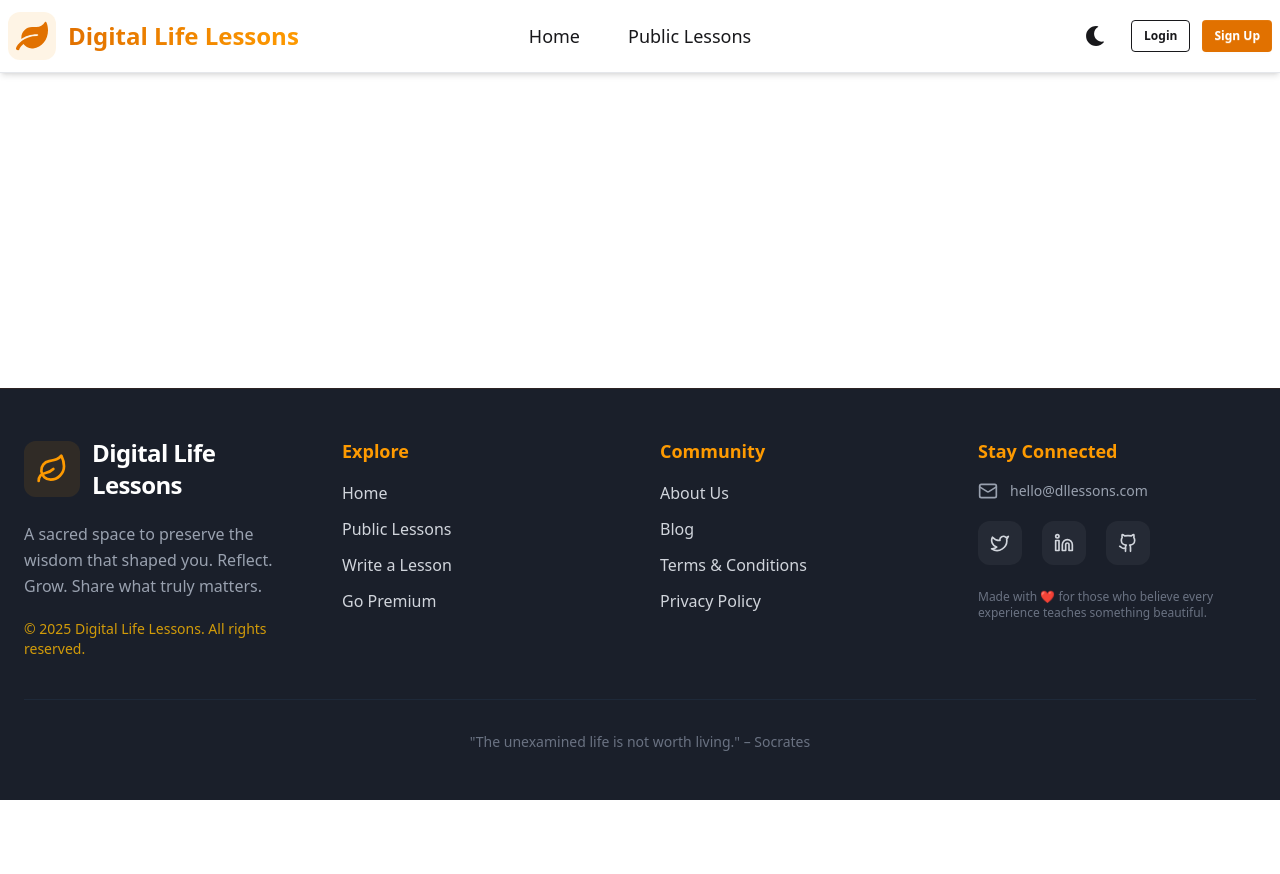
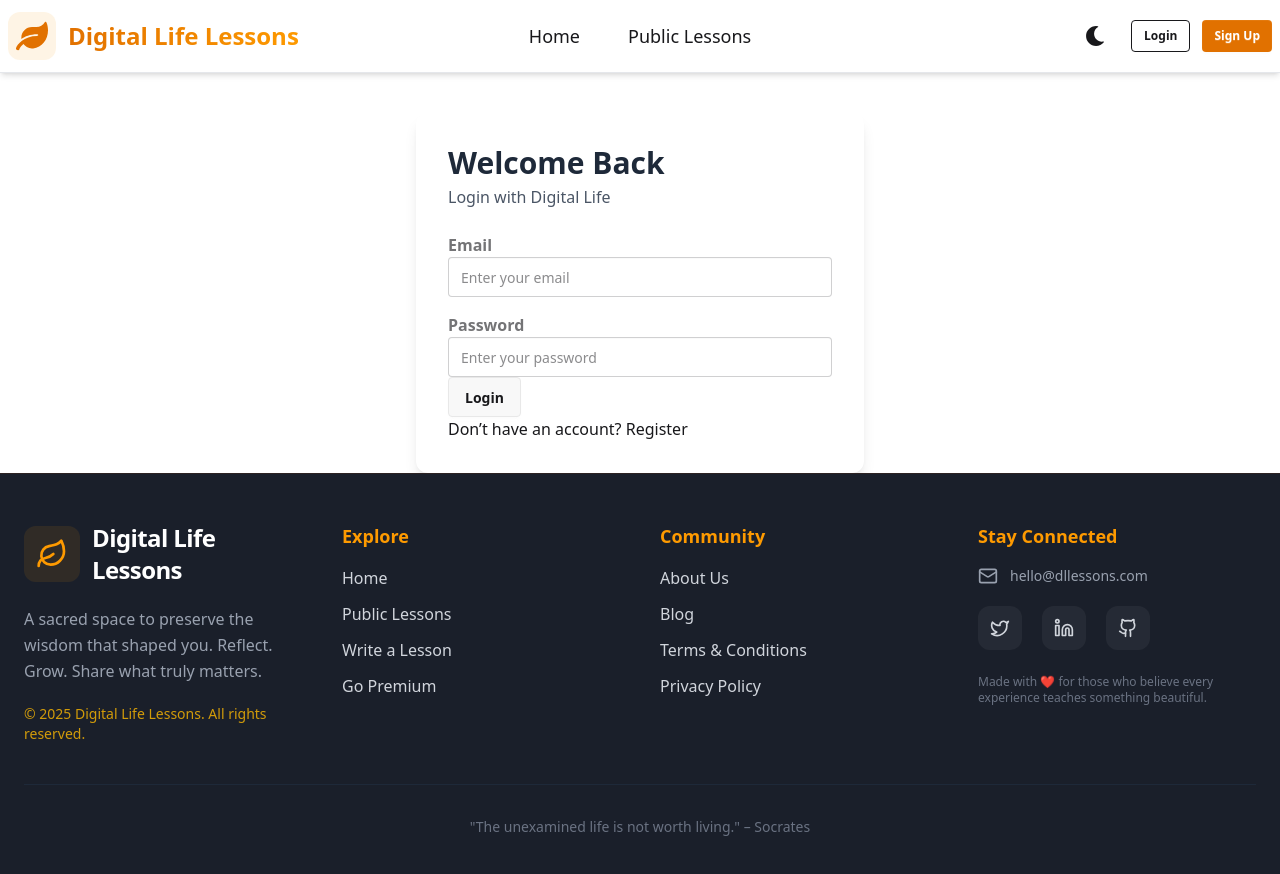
Before and after one commit to ashqrRhmn101/digital-life-client, a React (Vite) app: page /login in a window 1280 px wide. Shown: the top 874 px of the page. Before the commit the page ends 800 px from the top, so only its background shows below. Built offline with nearby package versions, Linux system fonts and the light colour scheme; no server answers.

Commit message:
Login Page implement

```diff
--- a/src/Components/NavBar.jsx
+++ b/src/Components/NavBar.jsx
@@ -5,7 +5,7 @@ import Swal from "sweetalert2";
 import useAuth from "../Hooks/useAuth";
 
 const NavBar = () => {
-  const { user, logOutUser } = useAuth();
+  const { user, signOutUser } = useAuth()
   const [theme, setTheme] = useState(localStorage.getItem("theme") || "light");
 
   // Theme Toggle
@@ -27,7 +27,7 @@ const NavBar = () => {
       toast: true,
       position: "top-end",
     }).then(() => {
-      logOutUser().catch((err) => console.error(err));
+      signOutUser().catch((err) => console.error(err));
     });
   };
 
--- a/src/Pages/Auth/Login/Login.jsx
+++ b/src/Pages/Auth/Login/Login.jsx
@@ -1,11 +1,95 @@
-import React from 'react';
+import React from "react";
+import { useForm } from "react-hook-form";
+import { Link, useLocation, useNavigate } from "react-router";
+import useAuth from "../../../Hooks/useAuth";
 
 const Login = () => {
-    return (
-        <div>
+  const {
+    register,
+    handleSubmit,
+    formState: { errors },
+  } = useForm();
 
-        </div>
-    );
+  const { signInUser } = useAuth();
+  const location = useLocation();
+  const navigate = useNavigate();
+
+  const userSignIn = async (data) => {
+    try {
+      const result = await signInUser(data.email, data.password);
+      console.log("Logged In:", result.user);
+
+      navigate(location.state || "/");
+    } catch (error) {
+      console.error("Login error:", error.message);
+    }
+  };
+
+  return (
+    <div className="max-w-md mx-auto mt-10 shadow-lg p-8 rounded-xl bg-white">
+      <form onSubmit={handleSubmit(userSignIn)}>
+        <fieldset>
+          <h2 className="text-3xl font-bold text-gray-800 mb-1">
+            Welcome Back
+          </h2>
+          <p className="text-gray-600 mb-6">Login with Digital Life</p>
+
+          {/* Email */}
+          <label className="label font-semibold">Email</label>
+          <input
+            type="email"
+            {...register("email", { required: true })}
+            className="input input-bordered w-full"
+            placeholder="Enter your email"
+          />
+          {errors.email && (
+            <p className="text-red-500 text-sm">Email is required</p>
+          )}
+
+          {/* Password */}
+          <label className="label mt-4 font-semibold">Password</label>
+          <input
+            type="password"
+            {...register("password", { required: true, minLength: 6 ,  pattern:
+                /^(?=.*[a-z])(?=.*[A-Z])(?=.*\d)(?=.*[!@#$%^&*()_\-+={}[\]|\\:;"'<>,.?/~`]).{8,}$/,
+            })}
+            className="input input-bordered w-full"
+            placeholder="Enter your password"
+          />
+          {errors.password?.type === "required" && (
+            <p className="text-red-500 text-sm">Password is required</p>
+          )}
+          {errors.password?.type === "minLength" && (
+            <p className="text-red-500 text-sm">
+              Must be at least 6 characters
+            </p>
+          )}
+          {errors.password?.type === "pattern" && (
+            <p className="text-red-500 text-sm">
+              Must include uppercase, lowercase, number & special character
+            </p>
+          )}
+
+          {/* Login Button */}
+          <button className="btn">
+            Login
+          </button>
+
+          {/* Create Account */}
+          <p className="">
+            Don’t have an account?{" "}
+            <Link
+              to="/register"
+              state={location.state}
+              className=""
+            >
+              Register
+            </Link>
+          </p>
+        </fieldset>
+      </form>
+    </div>
+  );
 };
 
 export default Login;
--- a/src/Pages/Auth/Register/Register.jsx
+++ b/src/Pages/Auth/Register/Register.jsx
@@ -57,7 +57,7 @@ const Register = () => {
       <form onSubmit={handleSubmit(handleRegister)}>
         <fieldset>
           <h2 className="text-2xl font-bold mb-1">Create an Account</h2>
-          <p className="text-gray-600 mb-4">Register with ZapShift</p>
+          <p className="text-gray-600 mb-4">Register with Digital Life</p>
 
           {/* Name */}
           <label className="label">Name</label>
```
